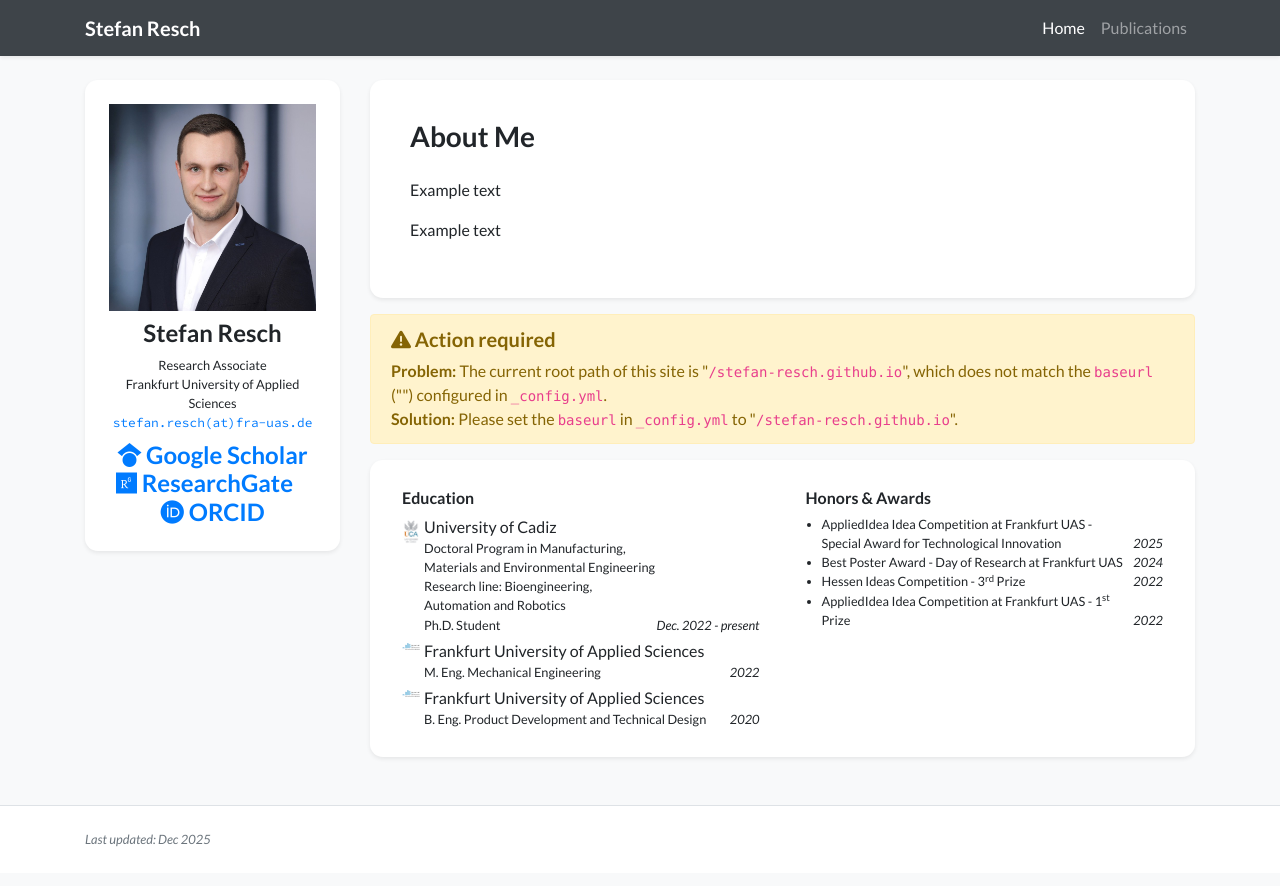
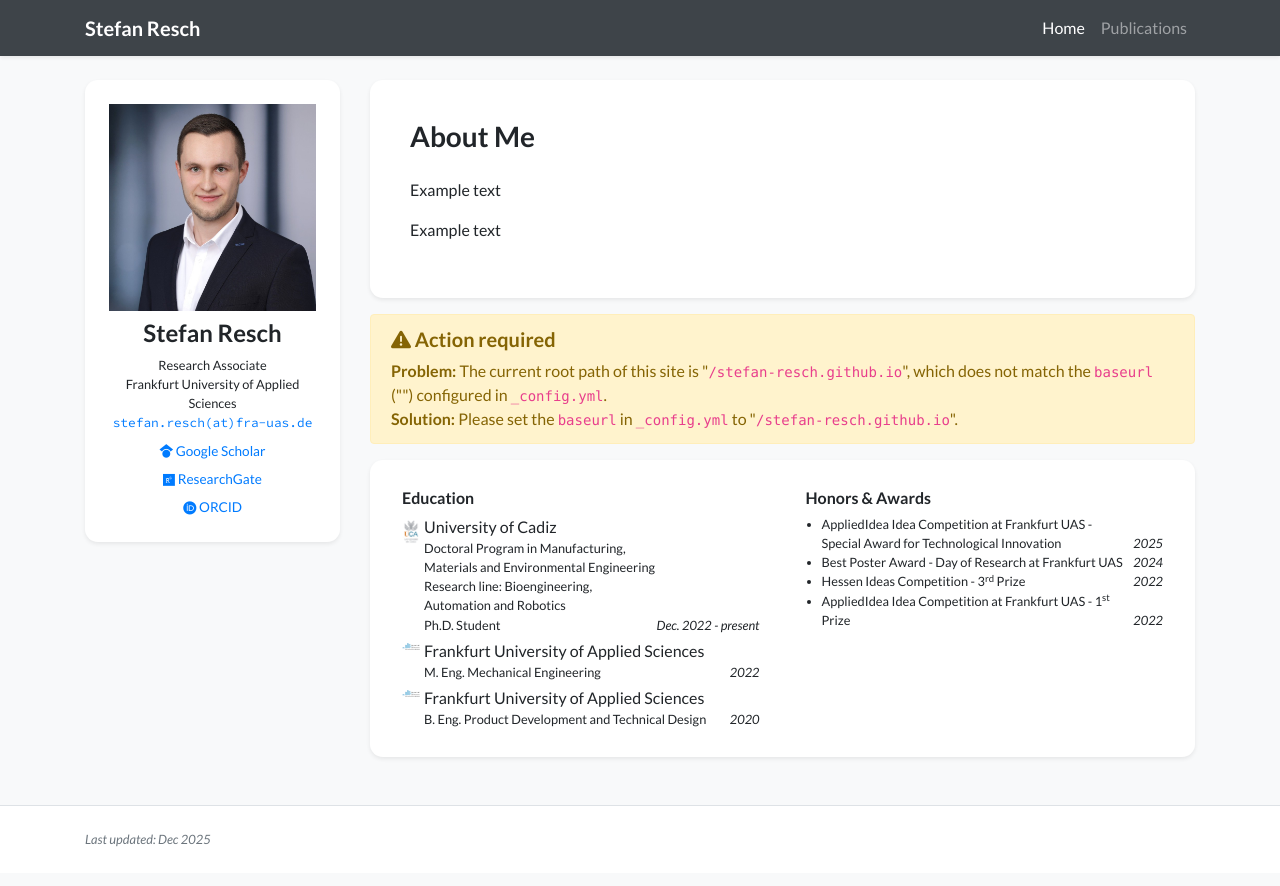
Before and after one commit to Stefan-Resch/stefan-resch.github.io, a Jekyll site: the page built from index.html, in a window 1280 px wide. Shown: the top 886 px of the page. Built offline with Jekyll 4.4.1, drawn with Linux system fonts in a browser that asks for light colours; nearby versions of some CDN libraries; a style sheet for code colours, icons or effects is not loaded.

Commit message:
Update profile_card_mini.html

```diff
--- a/_includes/widgets/profile_card_mini.html
+++ b/_includes/widgets/profile_card_mini.html
@@ -43,50 +43,32 @@
                 </div>
 
                 <div class="row pt-2">
-                    <div class="col text-center h4">
+                    <div class="col text-center social-links">
                         {% if site.data.profile.gscholar %}
                         {%- if site.data.profile.gscholar contains 'scholar.google' -%}
                         {%- assign gscholar_url = site.data.profile.gscholar -%}
                         {%- else -%}
                         {%- assign gscholar_url = 'https://scholar.google.com/citations?user=' | append: site.data.profile.gscholar -%}
                         {%- endif -%}
-                        <a class="px-1 no-break" target="_blank" href="{{ gscholar_url }}">
+                        <a target="_blank" href="{{ gscholar_url }}">
                             <i class="fab fa-google-scholar"></i> Google Scholar
                         </a>
                         {% endif %}
 
-                        {% if site.data.profile.github %}
-                        <a class="px-1 no-break" target="_blank" href="https://github.com/{{ site.data.profile.github }}">
-                            <i class="fab fa-github"></i>
-                        </a>
-                        {% endif %}
-
-                        {% if site.data.profile.wechat_qrcode %}
-                        <a class="px-1 no-break" data-toggle="modal" data-target="#modal-wechat">
-                            <i class="fab fa-weixin"></i>
-                        </a>
-                        {% endif %}
-
-                        {% if site.data.profile.twitter %}
-                        <a class="px-1 no-break" target="_blank" href="https://twitter.com/{{ site.data.profile.twitter }}">
-                            <i class="fab fa-twitter"></i>
-                        </a>
-                        {% endif %}
-
                         {% if site.data.profile.linkedin %}
-                        <a class="px-1 no-break" target="_blank" href="https://www.linkedin.com/in/{{ site.data.profile.linkedin }}">
+                        <a target="_blank" href="https://www.linkedin.com/in/{{ site.data.profile.linkedin }}">
                             <i class="fab fa-linkedin"></i>
                         </a>
                         {% endif %}
 
                         {% if site.data.profile.researchgate %}
-                        <a class="pr-3 no-break" target="_blank" href="https://www.researchgate.net/profile/{{ site.data.profile.researchgate }}">
+                        <a target="_blank" href="https://www.researchgate.net/profile/{{ site.data.profile.researchgate }}">
                             <i class="fab fa-researchgate"></i> ResearchGate
                         </a>
                         {% endif %}
 
                         {% if site.data.profile.orcid %}
-                        <a class="px-1 no-break" target="_blank" href="https://orcid.org/{{ site.data.profile.orcid }}">
+                        <a target="_blank" href="https://orcid.org/{{ site.data.profile.orcid }}">
                             <i class="fab fa-orcid"></i> ORCID
                         </a>
                         {% endif %}
```
